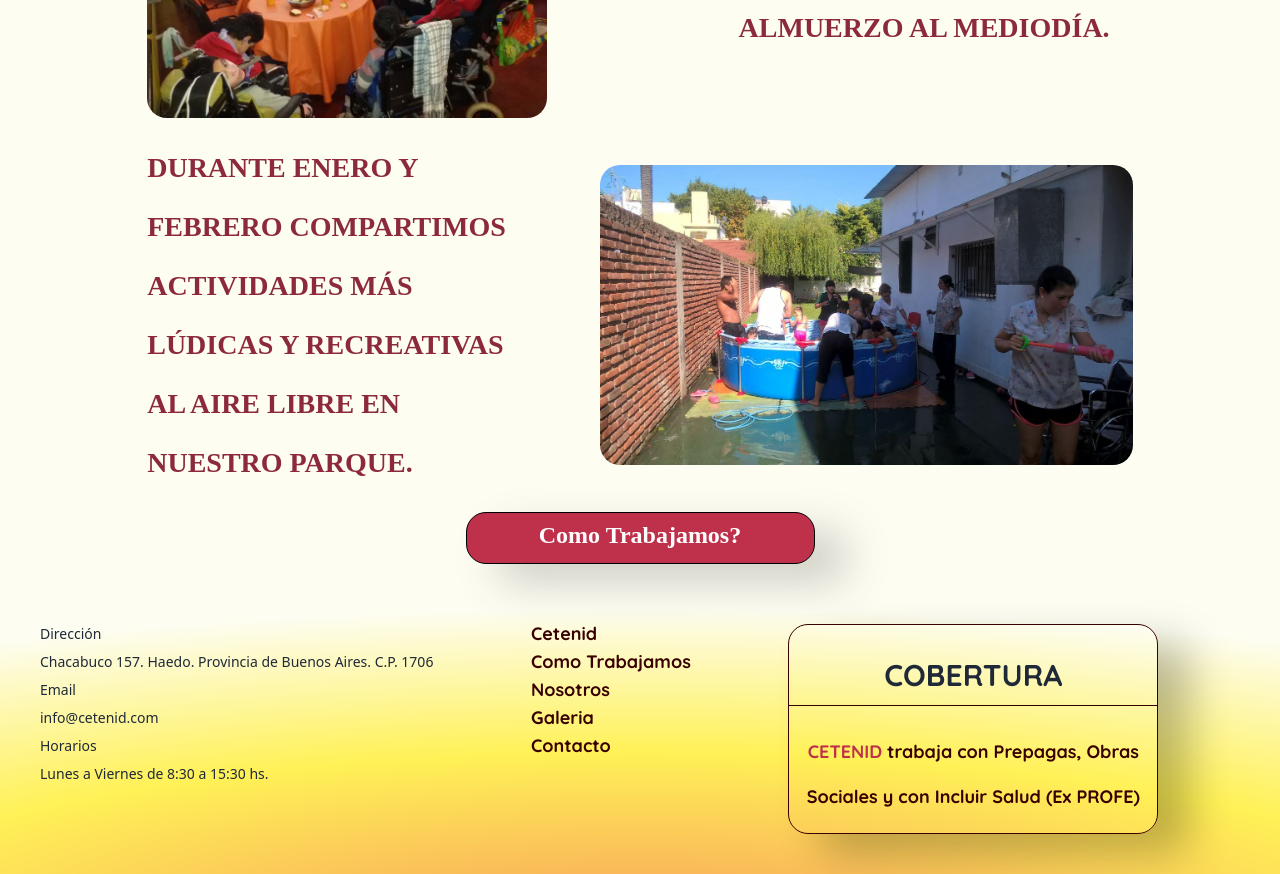
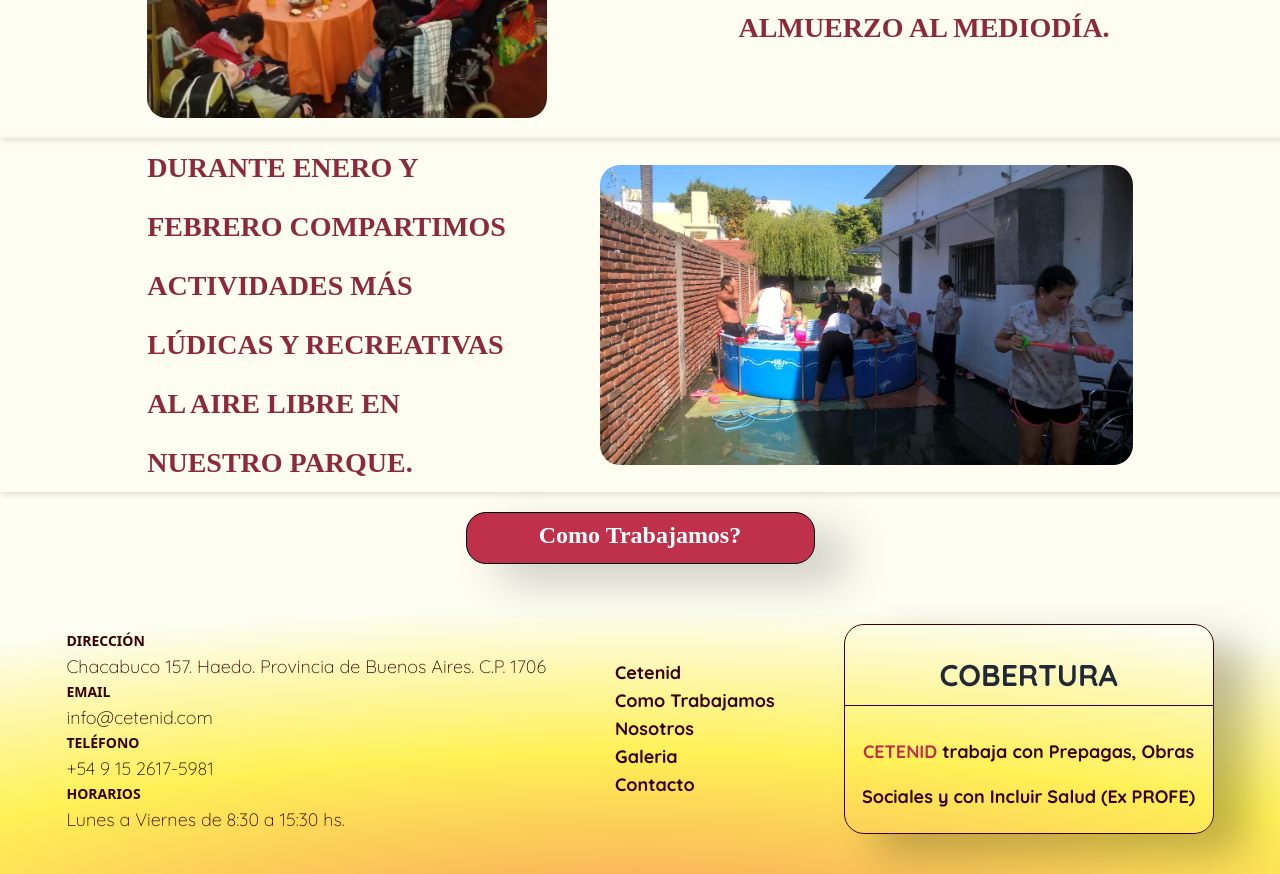
Before and after one commit to AgustinMateos/cetenidVite, a React (Vite) app: page / in a window 1280 px wide. Shown: the part 2120-2994 px from the top of the page. Built offline with nearby package versions, Linux system fonts and the light colour scheme.

Commit message:
home body footer styles

```diff
--- a/src/components/Generals/Footer.jsx
+++ b/src/components/Generals/Footer.jsx
@@ -2,12 +2,16 @@ import React from 'react'
 import cetenidLogo from '../../assets/img/cetenidLogo.png'
 const Footer = () => {
     return (
-        <footer className='footerContainer'>
-            <div className="footer p-10  text-base-content "><div><h5>Dirección</h5>
-            <p>
-Chacabuco 157. Haedo. Provincia de Buenos Aires. C.P. 1706</p>
-            <h5>Email</h5><p>info@cetenid.com</p>
-            <h5>Horarios</h5><p>Lunes a Viernes de 8:30 a 15:30 hs.</p>
+        <footer >
+            <div className='footerContainer'><div className="footer p-10  text-base-content "><div>
+                <h5>DIRECCIÓN</h5>
+                <p className='footerContainerp'> Chacabuco 157. Haedo. Provincia de Buenos Aires. C.P. 1706</p>
+                <h5>EMAIL</h5>
+                <p className='footerContainerp'>info@cetenid.com</p>
+                <h5>TELÉFONO</h5>
+                <p className='footerContainerp'>+54 9 15 2617-5981</p>
+                <h5>HORARIOS</h5>
+                <p className='footerContainerp'>Lunes a Viernes de 8:30 a 15:30 hs.</p>
             </div>
 
                 <nav className='footerContainerMenu'>
@@ -22,7 +26,8 @@ Chacabuco 157. Haedo. Provincia de Buenos Aires. C.P. 1706</p>
                     <p><strong className='cetenidStrong'>CETENID</strong> trabaja con Prepagas, Obras Sociales y con Incluir
                         Salud (Ex PROFE)
                     </p>
-            </div></div>
+                </div></div></div>
+
 
 
 
--- a/src/components/HomeBody/HomeBody.jsx
+++ b/src/components/HomeBody/HomeBody.jsx
@@ -45,8 +45,8 @@ const HomeBody = () => {
         </div>
       </div>
 
-      <div className='homeBodyCardsContainer' >
-      <div className='homeBodyCardsContainerImgTexto '  >
+      <div className='homeBodyCardsContainer elemento' >
+      <div className='homeBodyCardsContainerImgTexto  '  >
         <figure>
           <img src={desayunoHome} alt="Movie" />
         </figure>
@@ -54,7 +54,7 @@ const HomeBody = () => {
           <p>LA INSTITUCIÓN BRINDA EL DESAYUNO AL LLEGAR Y EL ALMUERZO AL MEDIODÍA.</p>
         </div>
       </div></div>
-      <div className='homeBodyCardsContainer' >
+      <div className='homeBodyCardsContainer elemento' >
       <div className='homeBodyCardsContainerImgTexto'  >
 
         <div >
@@ -65,7 +65,7 @@ const HomeBody = () => {
           <img src={homecard30} alt="Movie" />
         </figure>
       </div></div>
-      <div className='homeContainerDondeEstamos'><a href="">Como Trabajamos?</a></div>
+      <div className=' homeContainerDondeEstamos'><a href="">Como Trabajamos?</a></div>
 
 
     </main>
--- a/src/styles/styles.css
+++ b/src/styles/styles.css
@@ -2,6 +2,9 @@
 .cetenidStrong {
     color: #BF304A;
 }
+.elemento {
+    box-shadow: 2px 2px 5px 1px rgba(0, 0, 0, 0.1);
+  }
 .whatsapp{position: fixed;
     color: black;
     padding: 0.5rem 1rem;
@@ -81,6 +84,29 @@
     color: #390000;}
     .footerContainerFlex{display: flex;justify-content: center;}
     .footerContainerCopyright{text-align: center;}
+
+    .footer {
+        display: grid;
+        width: 100%;
+        grid-auto-flow: row;
+        place-items: start;
+        -moz-column-gap: 1rem;
+        column-gap: 1rem;
+        row-gap: 2.5rem;
+        font-size: 0.875rem;
+        line-height: 1.25rem;
+        justify-items: center !important;
+        align-items: center !important;
+    }
+
+    .footerContainer h5{    font-weight: bold;
+        color: #390000;}
+
+    .footerContainerp{color: #390000;
+        font-family: "Quicksand";
+        font-size: 18px;
+        font-weight: 300;
+        line-height: 15px;}
 /*home*/
 
 .homeBodyContainer {
```
Lines whose indentation alone changed are shown as unchanged.
